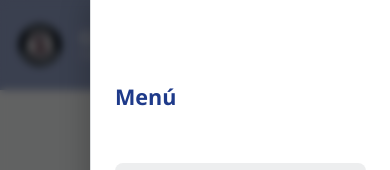
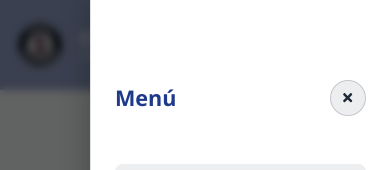
Before and after one commit to Cruzdev0131/algoritmiaITM-Morelia, a React (Vite) app: page / in a window 390 px wide. Both pictures are taken after a click on the button "Menú". Shown: the top 170 px of the page. Built offline with nearby package versions, Linux system fonts and the light colour scheme.

Commit message:
close btn sidebare

```diff
--- a/src/components/Navbar.css
+++ b/src/components/Navbar.css
@@ -237,10 +237,38 @@
 }
 
 .mobile-nav-title {
-  margin-bottom: 1.5rem;
+  margin: 0;
   color: var(--primary);
   font-size: 1.35rem;
   font-weight: 700;
+}
+
+.mobile-nav-header {
+  display: flex;
+  align-items: center;
+  justify-content: space-between;
+  gap: 0.8rem;
+  margin-bottom: 1.5rem;
+}
+
+.mobile-nav-close {
+  width: 36px;
+  height: 36px;
+  border: 1px solid rgba(var(--text-main-rgb), 0.2);
+  background: rgba(var(--text-main-rgb), 0.08);
+  color: var(--text-main);
+  border-radius: 50%;
+  display: flex;
+  align-items: center;
+  justify-content: center;
+  cursor: pointer;
+  transition: all 0.2s ease;
+}
+
+.mobile-nav-close:hover {
+  color: var(--primary);
+  border-color: rgba(var(--secondary-rgb), 0.35);
+  background: rgba(var(--secondary-rgb), 0.15);
 }
 
 .mobile-nav-list {
@@ -274,6 +302,18 @@ body.dark-theme .mobile-nav-title {
 
 body.dark-theme .mobile-nav {
   border-left: 1px solid rgba(var(--secondary-rgb), 0.4);
+}
+
+body.dark-theme .mobile-nav-close {
+  color: #e2e8f0;
+  border-color: rgba(var(--secondary-rgb), 0.35);
+  background: rgba(var(--secondary-rgb), 0.12);
+}
+
+body.dark-theme .mobile-nav-close:hover {
+  color: var(--accent);
+  border-color: rgba(var(--accent-rgb), 0.45);
+  background: rgba(var(--accent-rgb), 0.16);
 }
 
 body.dark-theme .mobile-nav-list a {
--- a/src/components/Navbar.tsx
+++ b/src/components/Navbar.tsx
@@ -2,7 +2,7 @@
 import { useState, useEffect } from "react";
 import { Link, NavLink, useLocation } from "react-router-dom";
 import { motion, AnimatePresence } from "framer-motion";
-import { FaSun, FaMoon } from "react-icons/fa";
+import { FaSun, FaMoon, FaTimes } from "react-icons/fa";
 import { useTheme } from "../contexts/ThemeContext";
 import "./Navbar.css";
 
@@ -128,7 +128,16 @@ function Navbar() {
               variants={sidebarVariants}
               onClick={(e) => e.stopPropagation()}
             >
-              <h3 className="mobile-nav-title">Menú</h3>
+              <div className="mobile-nav-header">
+                <h3 className="mobile-nav-title">Menú</h3>
+                <button
+                  className="mobile-nav-close"
+                  onClick={() => setIsOpen(false)}
+                  aria-label="Cerrar menú"
+                >
+                  <FaTimes />
+                </button>
+              </div>
               <ul className="mobile-nav-list">
                 {navLinks.map((l, i) => (
                   <motion.li
```
